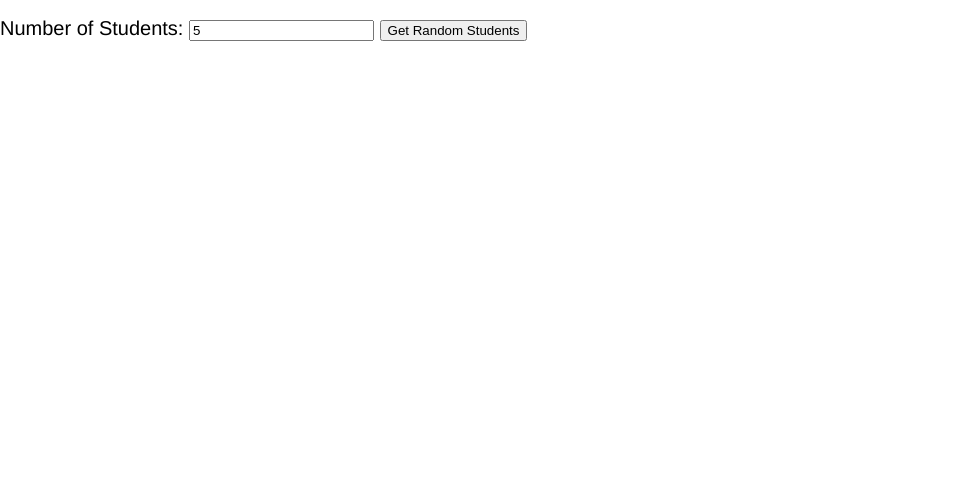
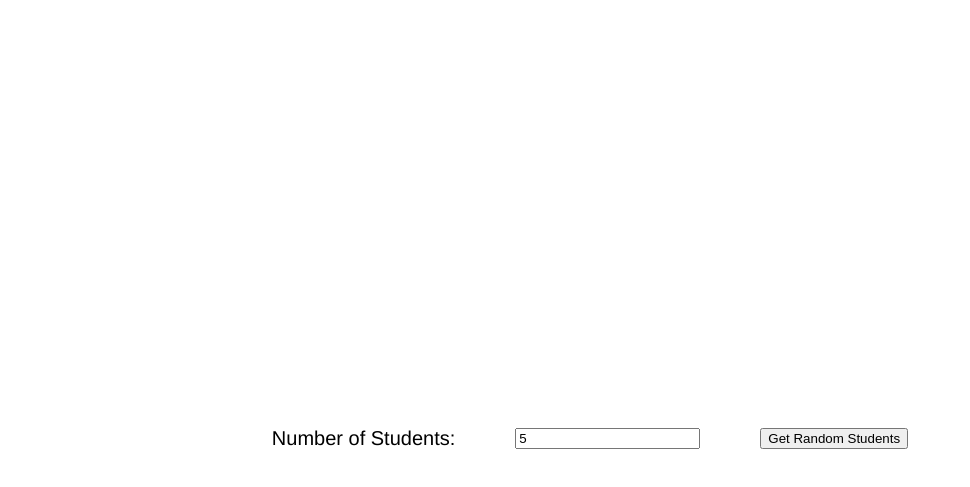
Before and after one commit to robbdouglas/class-name-randomizer, a plain HTML site: page index.html in a window 1280 px wide. Shown: the part 57-544 px from the top of the page, without its empty margins (0-970 px from the left). Drawn offline with Linux system fonts and the light colour scheme.

Commit message:
add css to let the content appear in the center

```diff
--- a/style.css
+++ b/style.css
@@ -6,7 +6,7 @@ body {
   margin: 0;
   padding: 0;
   box-sizing: border-box;
-    font-family: 'Franklin Gothic Medium', 'Arial Narrow', Arial, sans-serif;
+  font-family: "Franklin Gothic Medium", "Arial Narrow", Arial, sans-serif;
   font-size: 2rem;
 }
 
@@ -14,3 +14,16 @@ h1 {
   font-size: 3rem;
   text-align: center;
 }
+
+.container {
+  width: 100%;
+  margin-top: 400px;
+  display: flex;
+  justify-content: center;
+  align-items: center;
+}
+
+
+label, input, button, ul {
+    margin: 30px;
+}
```
Lines whose indentation alone changed are shown as unchanged.
